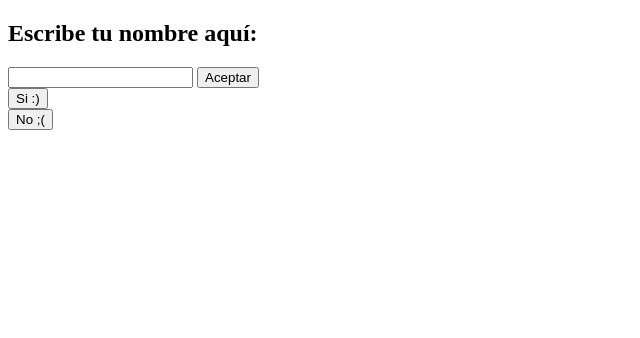
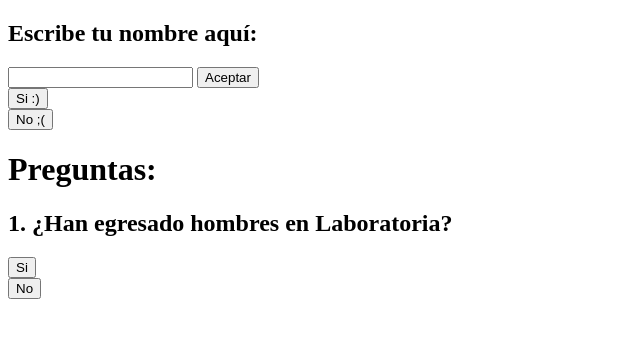
Before and after one commit to Radha108/retotrivia, a plain HTML site: page 2018-1-Laboratoria-Trivia/index.html in a window 1280 px wide. Shown: the whole page, without its empty margins (0-640 px from the left). Drawn offline with Linux system fonts and the light colour scheme.

Commit message:
Agregando primera pregunta con botones de si o no en index.html y app.js

```diff
--- a/2018-1-Laboratoria-Trivia/app.js
+++ b/2018-1-Laboratoria-Trivia/app.js
@@ -18,3 +18,17 @@ function play2()
         document.getElementById("written1").innerHTML= "Jugaremos en otra oportunidad." ;
 
     }
+
+function question1Option1()
+    {
+        var anwer1Option1 = document.getElementById("written2").value;
+        document.getElementById("written2").innerHTML= "¡Incorrecto!. No han egresados hombres, pasa a la siguiente pregunta." ;
+
+    }
+
+function question1Option2()
+    {
+        var anwer1ption2 = document.getElementById("written2").value;
+        document.getElementById("written2").innerHTML= "¡Correcto!. Pasa a la siguiente pregunta." ;
+
+    }
--- a/2018-1-Laboratoria-Trivia/index.html
+++ b/2018-1-Laboratoria-Trivia/index.html
@@ -24,6 +24,23 @@
                        <div id="written1"></div>
                        </form>
 
+      <div>
+
+
+
+          </div>
+
+    <h1>Preguntas:</h1>
+          <h2>1. ¿Han egresado hombres en Laboratoria?</h2>
+          <form id="formulario" method="Post">
+
+            <input type="button" name="si" value="Si" onclick="question1Option1();"/><br>
+             <div id="written2"></div>
+
+            <input type="button" name="no" value="No" onclick="question1Option2();"/><br>
+               <div id="written2"></div>
+               </form>
+
      <script src="app.js"></script>
   </body>
 </html>
```
